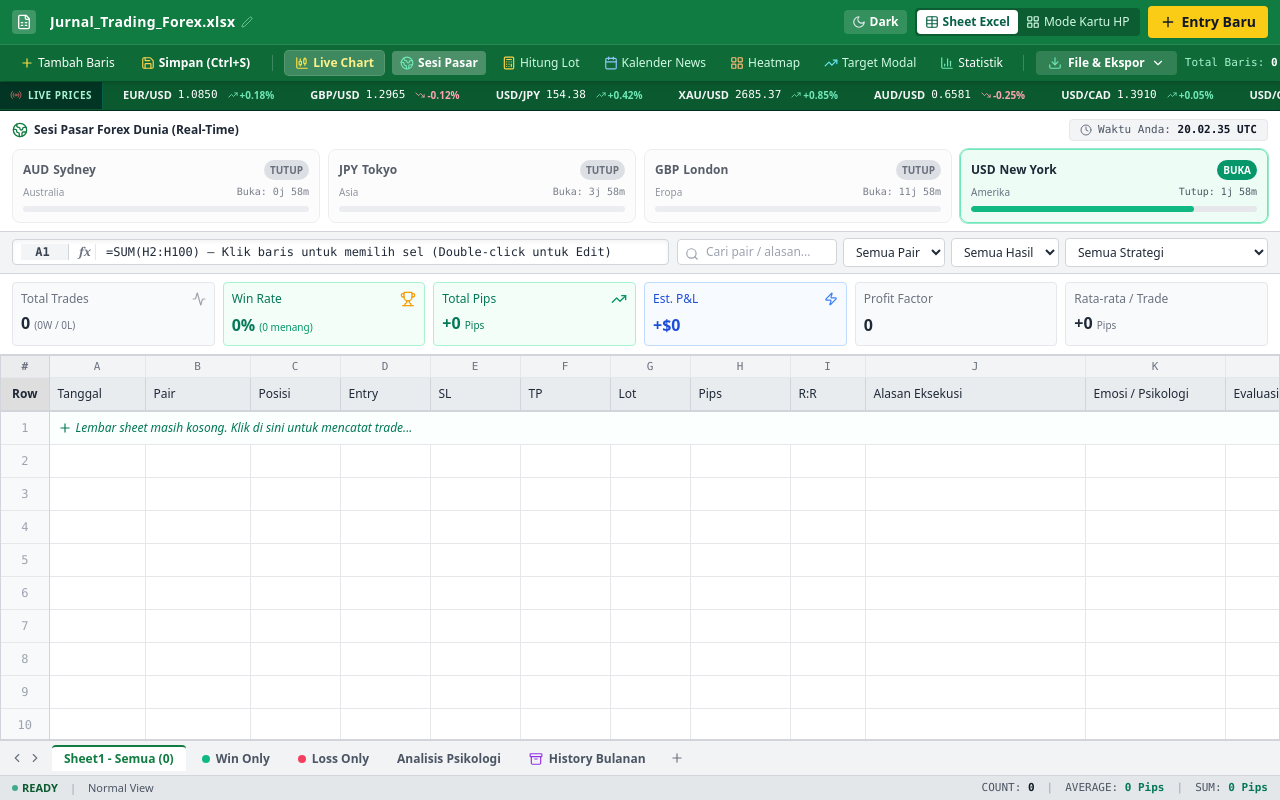
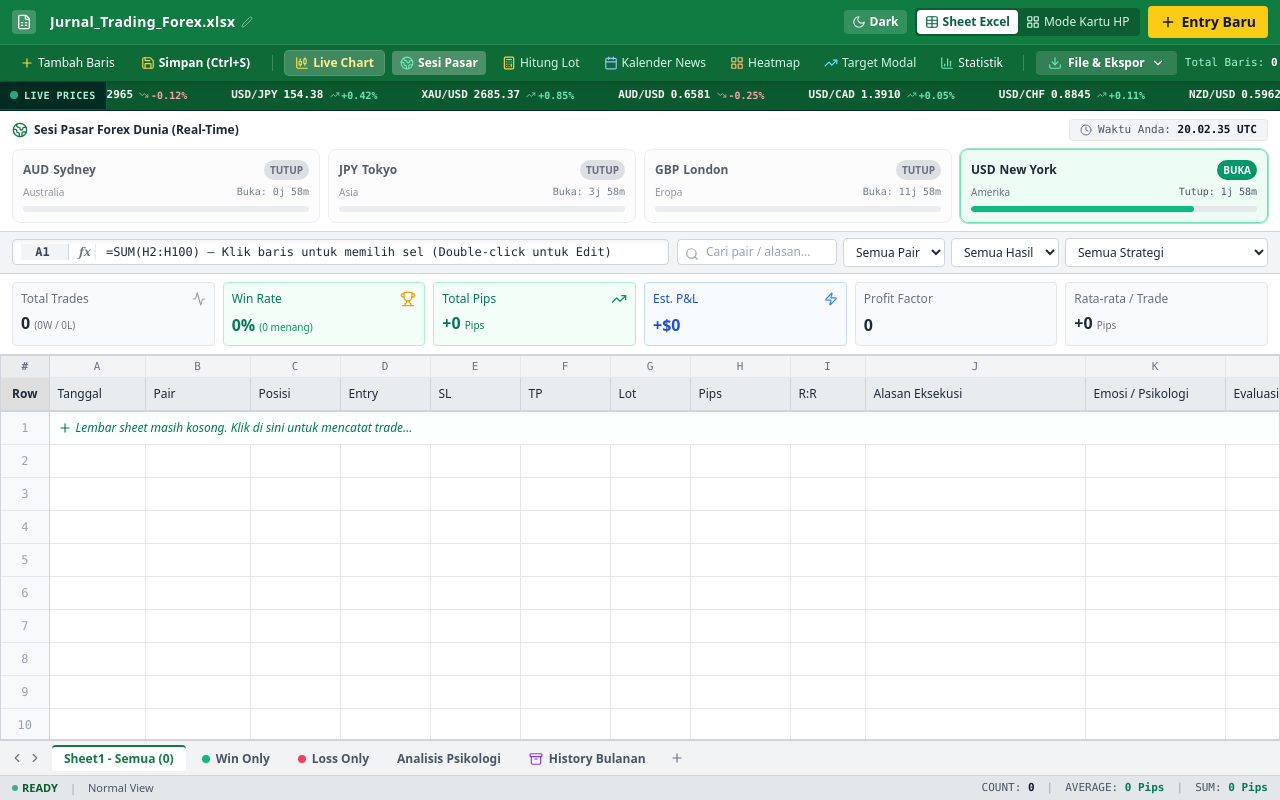
Before and after one commit to dimasu21/myfxjurnal, a React (Vite) app: page / in a window 1280 px wide. Built offline with nearby package versions, Linux system fonts and the light colour scheme.

Commit message:
feat: implement continuous infinite right-to-left marquee ticker for forex prices

```diff
--- a/src/components/LiveTicker.tsx
+++ b/src/components/LiveTicker.tsx
@@ -1,6 +1,6 @@
 import React from 'react';
 import { ForexTicker } from '../types/realtime';
-import { TrendingUp, TrendingDown, Radio } from 'lucide-react';
+import { TrendingUp, TrendingDown } from 'lucide-react';
 
 interface LiveTickerProps {
   tickers: ForexTicker[];
@@ -9,31 +9,38 @@ interface LiveTickerProps {
 }
 
 export const LiveTicker: React.FC<LiveTickerProps> = ({ tickers, isLive, onSelectPair }) => {
+  // Gandakan array ticker untuk animasi looping mulus tanpa jeda (infinite continuous marquee)
+  const duplicatedTickers = [...tickers, ...tickers];
+
   return (
-    <div className="bg-[#0b5a2f] border-b border-emerald-950 text-white text-[11px] overflow-hidden flex items-center select-none shadow-inner">
-      {/* Live Badge indicator */}
-      <div className="bg-emerald-950/80 px-2.5 py-1.5 flex items-center gap-1.5 shrink-0 border-r border-emerald-800 z-10">
-        <Radio className={`w-3 h-3 text-red-400 ${isLive ? 'animate-pulse' : 'opacity-40'}`} />
-        <span className="font-bold tracking-wider text-[10px] text-emerald-200 uppercase">
+    <div className="bg-[#0b5a2f] dark:bg-[#072d18] border-b border-emerald-950 text-white text-[11px] overflow-hidden flex items-center select-none shadow-inner">
+      {/* Live Badge indicator (Fixed on Left) */}
+      <div className="bg-emerald-950 px-2.5 py-1.5 flex items-center gap-1.5 shrink-0 border-r border-emerald-800 z-10 shadow-sm">
+        <span className={`w-2 h-2 rounded-full bg-emerald-400 inline-block shrink-0 ${isLive ? 'animate-pulse' : 'opacity-50'}`} />
+        <span className="font-bold tracking-wider text-[10px] text-emerald-200 uppercase font-mono">
           LIVE PRICES
         </span>
       </div>
 
-      {/* Marquee ticker container with continuous CSS smooth scroll */}
-      <div className="overflow-x-auto scrollbar-none flex items-center gap-4 px-3 py-1 flex-1 whitespace-nowrap">
-        {tickers.map((t) => {
+      {/* Marquee ticker container with continuous smooth right-to-left scroll */}
+      <div className="overflow-hidden flex-1 relative py-1">
+        <div
+          className="animate-ticker-marquee flex items-center gap-6 cursor-pointer"
+          title="Arahkan kursor atau sentuh untuk menjeda (Pause on Hover)"
+        >
+          {duplicatedTickers.map((t, idx) => {
             const isUp = t.change >= 0;
             return (
               <div
-              key={t.pair}
+                key={`${t.pair}-${idx}`}
                 onClick={() => onSelectPair && onSelectPair(t.pair, t.bid)}
-              className="inline-flex items-center gap-1.5 px-2 py-0.5 rounded hover:bg-emerald-800/80 cursor-pointer transition-colors"
-              title={`Klik untuk gunakan harga ${t.pair} (${t.bid})`}
+                className="inline-flex items-center gap-1.5 px-2.5 py-0.5 rounded hover:bg-emerald-800/80 transition-colors shrink-0"
+                title={`Klik untuk buka chart ${t.pair} (${t.bid})`}
               >
-              <span className="font-bold text-gray-100">{t.pair}</span>
-              <span className="font-mono text-white font-medium">{t.bid.toFixed(t.digits)}</span>
+                <span className="font-bold text-gray-100 font-mono">{t.pair}</span>
+                <span className="font-mono text-white font-semibold">{t.bid.toFixed(t.digits)}</span>
                 <span
-                className={`inline-flex items-center text-[10px] font-semibold px-1 py-0.2 rounded ${
+                  className={`inline-flex items-center text-[10px] font-semibold font-mono ${
                     isUp ? 'text-emerald-300' : 'text-rose-300'
                   }`}
                 >
@@ -49,5 +56,6 @@ export const LiveTicker: React.FC<LiveTickerProps> = ({ tickers, isLive, onSelec
           })}
         </div>
       </div>
+    </div>
   );
 };
--- a/src/index.css
+++ b/src/index.css
@@ -40,3 +40,24 @@
   -ms-overflow-style: none;
   scrollbar-width: none;
 }
+
+/* Infinite Marquee Ticker */
+@keyframes ticker-marquee {
+  0% {
+    transform: translate3d(0, 0, 0);
+  }
+  100% {
+    transform: translate3d(-50%, 0, 0);
+  }
+}
+
+.animate-ticker-marquee {
+  display: flex;
+  width: max-content;
+  will-change: transform;
+  animation: ticker-marquee 35s linear infinite;
+}
+
+.animate-ticker-marquee:hover {
+  animation-play-state: paused;
+}
```
Lines whose indentation alone changed are shown as unchanged.
